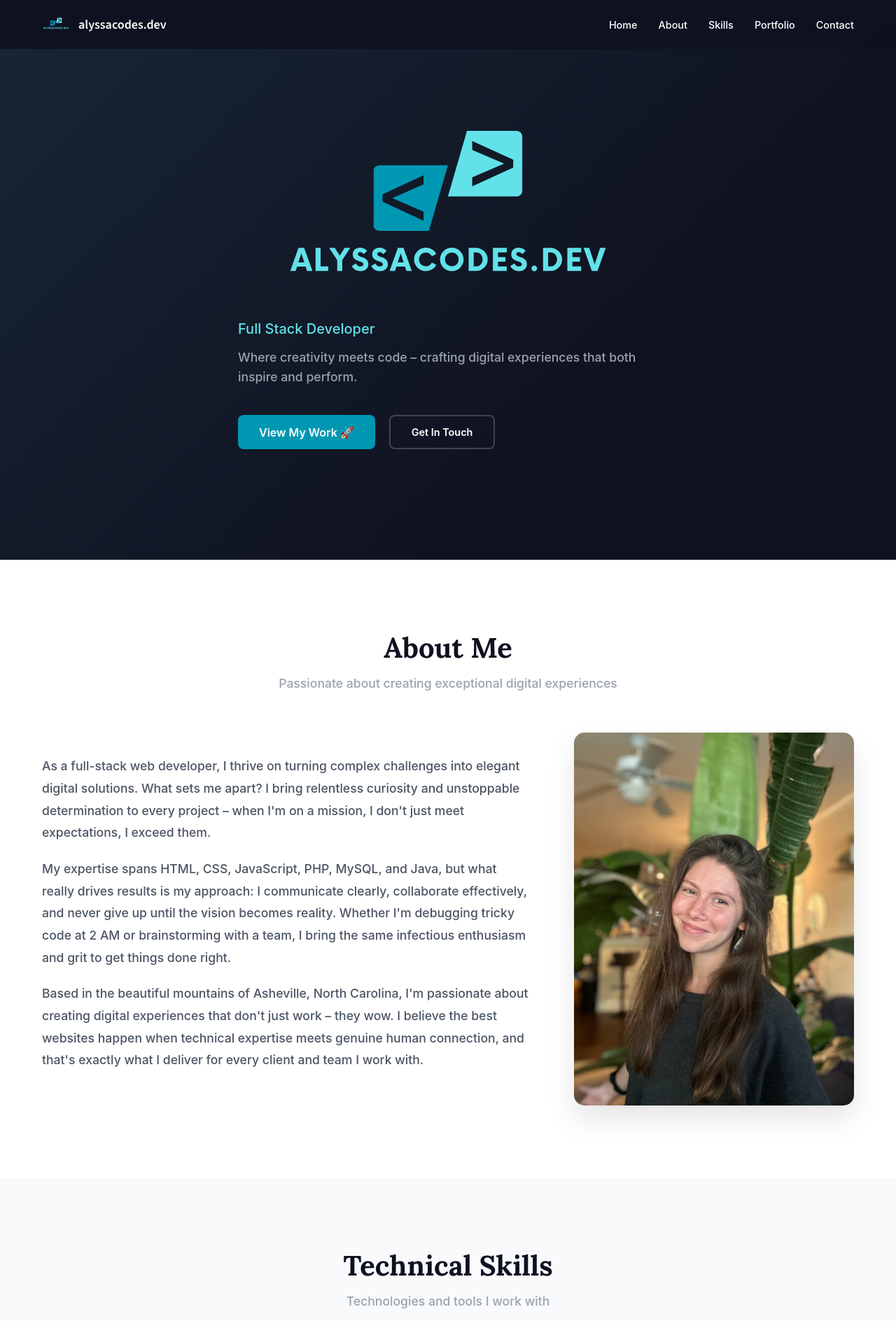
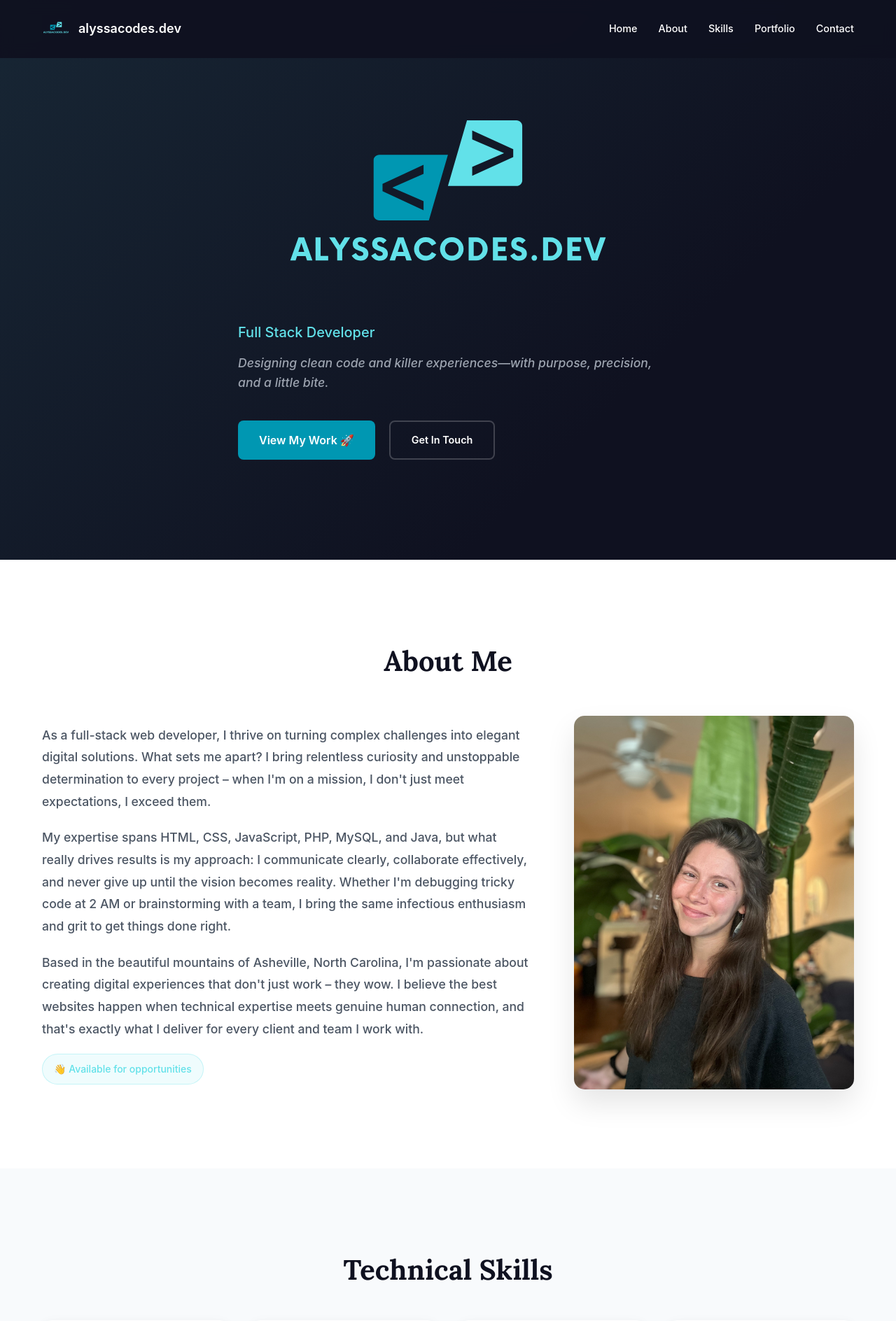
Before and after one commit to alyssacompanioni/alyssa.companioni.github.io, a PHP site: page / in a window 1280 px wide. Shown: the top 1888 px of the page at 70% size. Run offline with PHP 8.4, Linux system fonts and the light colour scheme; some web fonts are replaced.

Commit message:
Organizes files and assets better. Fixes font styling according to best practices.

```diff
--- a/styles.css
+++ b/css/styles.css
@@ -16,11 +16,10 @@
 
 * {
   box-sizing: border-box;
-  margin: 0;
-  padding: 0;
 }
 
 html {
+  font: 16px/1.5em "Source Sans 3", sans-serif;
   scroll-behavior: smooth;
 }
 
@@ -29,6 +28,8 @@ body {
   font-family: "Inter", sans-serif;
   font-size: 0.9rem;
   font-weight: 500;
+  margin: 0;
+  padding: 0;
   text-decoration: none;
 }
 
@@ -77,6 +78,7 @@ nav {
   align-items: center;
   display: flex;
   gap: 12px;
+  justify-content: center;
   text-decoration: none;
 }
 
@@ -99,7 +101,6 @@ nav {
 
 .logo-text {
   color: var(--text-light);
-  font-family: "Source Sans 3", sans-serif;
   font-weight: 600;
   font-size: 18px;
 }
@@ -147,7 +148,7 @@ nav {
   z-index: 2;
 }
 
-/* .hero-badge {
+.hero-badge {
   background: rgba(98, 225, 233, 0.1);
   border: 1px solid rgba(98, 225, 233, 0.3);
   border-radius: 25px;
@@ -157,7 +158,7 @@ nav {
   font-weight: 500;
   margin-bottom: 20px;
   padding: 8px 16px;
-} */
+}
 
 .hero-logo-container {
   align-items: center;
@@ -184,6 +185,7 @@ nav {
 .hero .description {
   color: var(--text-gray);
   font-size: 1.1rem;
+  font-style: italic;
   line-height: 1.6;
   margin-bottom: 40px;
 }
@@ -207,6 +209,7 @@ nav {
   font-size: 1rem;
   font-weight: 600;
   gap: 8px;
+  justify-content: center;
   padding: 14px 30px;
   text-decoration: none;
   transition: all 0.3s ease;
@@ -251,11 +254,6 @@ nav {
   font-size: 2.5rem;
   font-weight: 700;
   margin-bottom: 15px;
-}
-
-.section-subtitle {
-  color: var(--text-gray);
-  font-size: 1.1rem;
 }
 
 .about-content {
@@ -507,10 +505,6 @@ nav {
   color: var(--text-light);
 }
 
-.contact .section-subtitle {
-  color: var(--text-gray);
-}
-
 .contact-content {
   align-items: start;
   display: grid;
--- a/index.html
+++ b/index.html
@@ -7,7 +7,7 @@
     <meta name="description" content="Full Stack Web Developer specializing in modern web technologies. Based in Asheville, NC.">
     <meta name="viewport" content="width=device-width, initial-scale=1.0">
     <link rel="icon" type="image/x-icon" href="assets/favicon.ico">
-    <link rel="stylesheet" href="styles.css">
+    <link rel="stylesheet" href="css/styles.css">
   </head>
 
   <body>
@@ -34,13 +34,13 @@
     <section id="home" class="hero">
       <div class="container">
         <div class="hero-content">
-          <!-- <div class="hero-badge">👋 Available for opportunities</div> -->
           <h1>Alyssa Companioni</h1>
           <div class="hero-logo-container">
             <img src="assets/logo/transparentLogo.svg" alt="Alyssa Codes logo." height="500" width="500" class="hero-logo">
           </div>
           <p class="tagline">Full Stack Developer</p>
-          <p class="description">Where creativity meets code – crafting digital experiences that both inspire and perform.</p>
+          <!-- <p class="description"> Turning ideas into impact — one pixel, one line of code, one mission at a time.</p> -->
+          <p class="description"> Designing clean code and killer experiences—with purpose, precision, and a little bite.</p>
           <div class="hero-buttons">
             <a href="#portfolio" class="btn-primary">
               View My Work 🚀
@@ -58,7 +58,6 @@
       <div class="container">
         <div class="section-header">
           <h2 class="section-title">About Me</h2>
-          <p class="section-subtitle">Passionate about creating exceptional digital experiences</p>
         </div>
         <div class="about-content">
           <div class="about-text">
@@ -67,6 +66,7 @@
             <p>My expertise spans HTML, CSS, JavaScript, PHP, MySQL, and Java, but what really drives results is my approach: I communicate clearly, collaborate effectively, and never give up until the vision becomes reality. Whether I'm debugging tricky code at 2 AM or brainstorming with a team, I bring the same infectious enthusiasm and grit to get things done right.</p>
 
             <p>Based in the beautiful mountains of Asheville, North Carolina, I'm passionate about creating digital experiences that don't just work – they wow. I believe the best websites happen when technical expertise meets genuine human connection, and that's exactly what I deliver for every client and team I work with.</p>
+            <div class="hero-badge">👋 Available for opportunities</div>
           </div>
           <div class="about-image">
             <img src="assets/me.jpg" alt="Alyssa Companioni - Full Stack Developer">
@@ -80,7 +80,6 @@
       <div class="container">
         <div class="section-header">
           <h2 class="section-title">Technical Skills</h2>
-          <p class="section-subtitle">Technologies and tools I work with</p>
         </div>
         <div class="skills-grid">
           <div class="skill-card">
@@ -122,7 +121,6 @@
       <div class="container">
         <div class="section-header">
           <h2 class="section-title">Featured Work</h2>
-          <p class="section-subtitle">A showcase of my development projects and technical expertise</p>
         </div>
         <div class="portfolio-grid">
           <!-- Frontend Development -->
@@ -311,7 +309,6 @@
       <div class="container">
         <div class="section-header">
           <h2 class="section-title">Get In Touch</h2>
-          <p class="section-subtitle">Let's discuss your next project</p>
         </div>
         <div class="contact-content">
           <div class="contact-info">
@@ -368,7 +365,7 @@
       </div>
     </footer>
 
-    <script src="script.js"></script>
+    <script src="js/script.js"></script>
   </body>
 
 </html>
```
Also changed, not shown: assets/logo/transparentShortLogo.svg (added), js/script.js (renamed from script.js), 1 other file.
